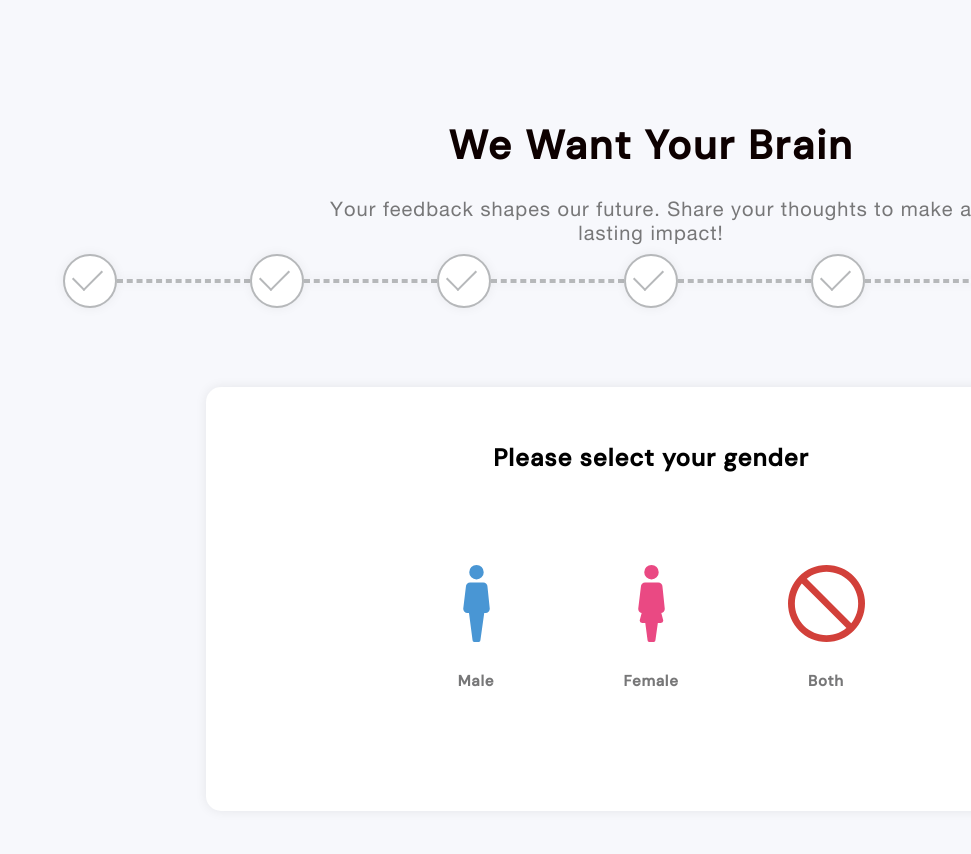
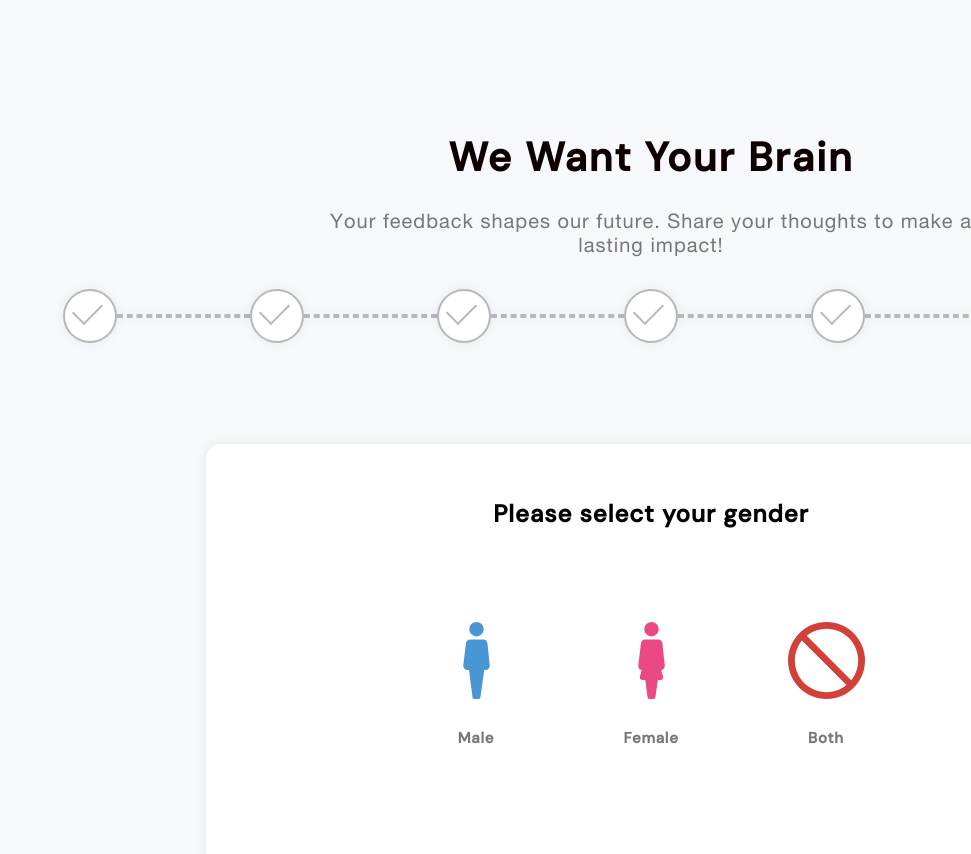
Before and after one commit to AshwiniSReddy/feedback_frontend, a React (Create React App) app: page / in a window 1280 px wide. Shown: the top 854 px of the page, without its empty margins (309-1280 px from the left). Built offline with nearby package versions, Linux system fonts and the light colour scheme.

Commit message:
changes height and width

```diff
--- a/src/App.css
+++ b/src/App.css
@@ -2,7 +2,7 @@
   position: relative;
   text-align: center;
   width: 1920px;
-  height: 1099px;
+  height: 1190px;
   font-family: 'DM Sans', sans-serif;
   overflow-y: hidden;
 
```
